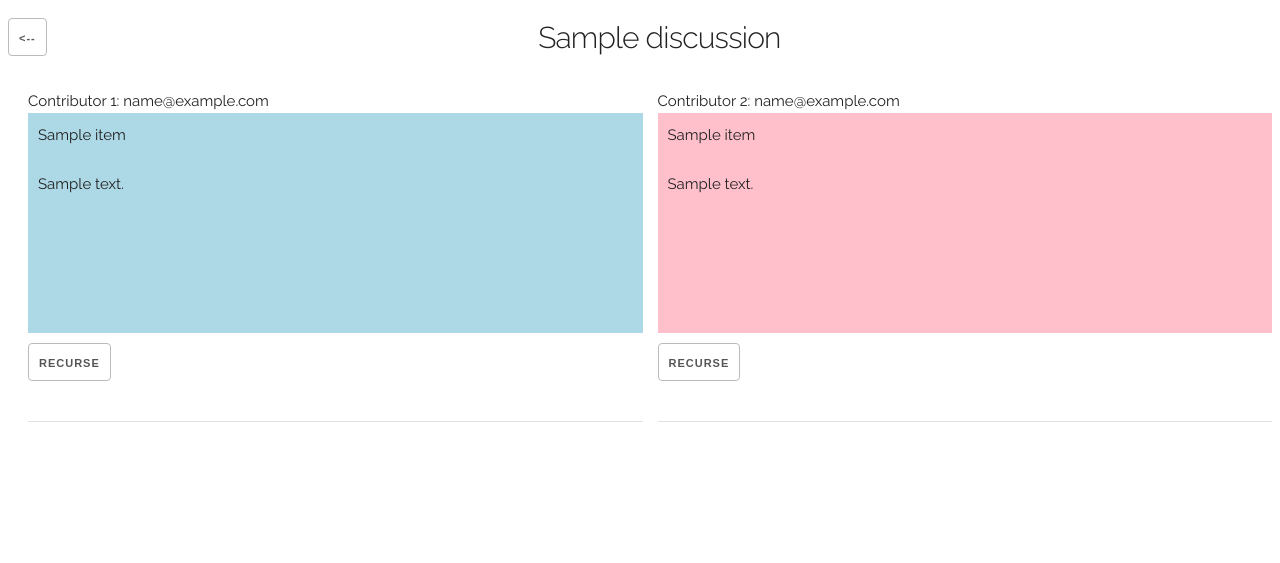
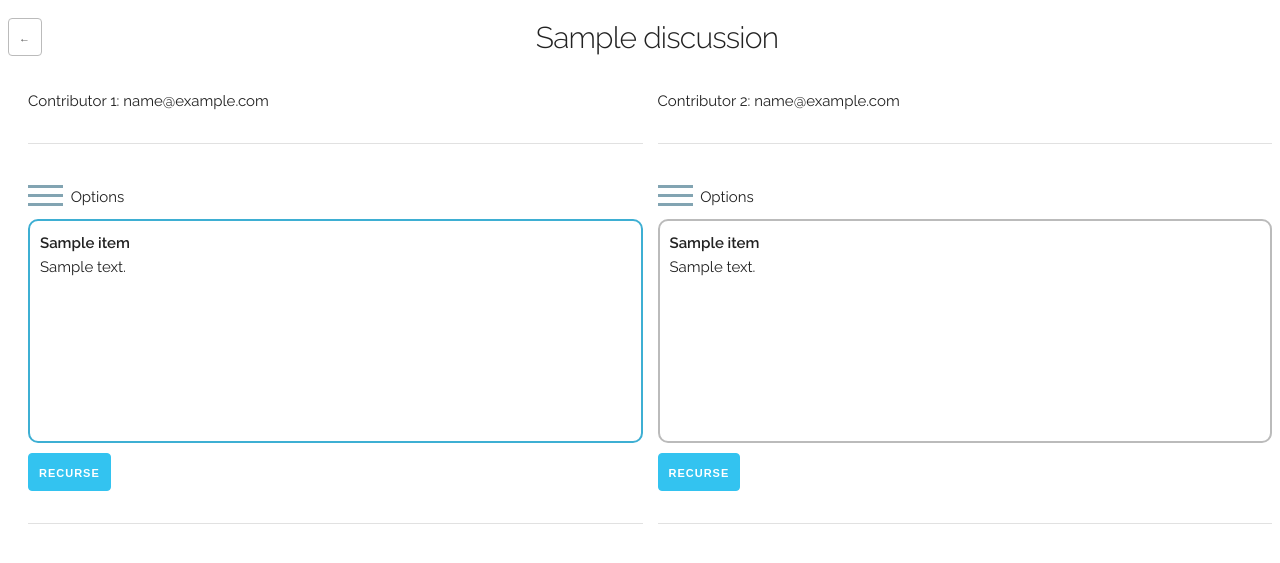
Before and after one commit to Vanzcoder/finalproject, a Python web app: template templates/discussion.html in a window 1280 px wide. Shown: the top 563 px of the page. Run offline with Jinja, Linux system fonts and the light colour scheme; the template is opened without the code that fills it: most values are stand-ins (such as "Sample title", 1, 10 or a date in 2020); some libraries are stand-ins or nearby versions.

Commit message:
Fixed the popup, buttons, and consistent stylings. Lots of visual tweaks.

```diff
--- a/stylesheets/skeleton.css
+++ b/stylesheets/skeleton.css
@@ -339,7 +339,7 @@ td:last-child {
 –––––––––––––––––––––––––––––––––––––––––––––––––– */
 button,
 .button {
-  margin-bottom: 1rem; }
+  margin-bottom: 0.2rem; }
 input,
 textarea,
 select,
--- a/stylesheets/stylesDiscussion.css
+++ b/stylesheets/stylesDiscussion.css
@@ -40,6 +40,7 @@ textarea {
   height: 300px;
 }
 
+
 /*This is the styling for when the page is selected*/
 .onHold {
   box-shadow: 0px 0px 0px 5px red inset;
@@ -69,7 +70,7 @@ textarea {
   bottom: 0;
 
   /* Black background with opacity */
-  background-color: rgba(0,0,0,0.9);
+  background-color: rgba(0,0,0,0.7);
 
   /* Order of how we want to order them*/
   z-index: 3;
@@ -86,6 +87,8 @@ textarea {
   display: none;
   background-color: white;
   top: 50px;
+  border-radius: 10px;
+  font-size: 18px;
   width: 70%;
   height: 70%;
   /* Half of 100% minus the existing width*/
@@ -94,6 +97,11 @@ textarea {
   z-index: 4;
 }
 
+
+.popupTitle {
+  padding-top: 10px;
+  text-align: center;
+}
 
 /* This is where the actual grid layout comes in */
 .box {
@@ -111,12 +119,22 @@ textarea {
   overflow-y: scroll;
 }
 
+
+.leftside, .rightside {
+  border-radius: 10px;
+}
+
 .leftside {
-  background-color: lightblue;
+  border: 2px solid #3EAFD3;
 }
 
 .rightside {
-  background-color: pink;
+  border: 2px solid #BBBBBB;
+}
+
+
+.cruxTitle {
+  margin: 0;
 }
 
 /* Removes the scrollbar, but keeps it functional*/
@@ -125,11 +143,16 @@ textarea {
 }
 
 
+.helpertext {
+  position: relative;
+  top: -10px;
+}
+
 
 .tooltip .tooltiptext {
     visibility: hidden;
     width: 100px;
-    background-color: black;
+    background-color: #0f9cc8;
     color: white;
     text-align: center;
     padding: 1px;
@@ -144,3 +167,43 @@ textarea {
 .tooltip:hover .tooltiptext {
     visibility: visible;
 }
+
+/* Hamburger icon stuff */
+.menu_container {
+    display: inline-block;
+    cursor: pointer;
+}
+
+.bar1, .bar2, .bar3 {
+    width: 35px;
+    height: 3px;
+    background-color: rgb(130, 164, 178);
+    margin: 6px 0;
+    transition: 0.4s;
+}
+
+
+/* Rotate first bar */
+.change .bar1 {
+    -webkit-transform:  translate(0px, 9px) rotate(-45deg);
+}
+
+/* Fade out the second bar */
+.change .bar2 {
+    opacity: 0;
+}
+
+/* Rotate last bar */
+.change .bar3 {
+    -webkit-transform:  translate(0px, -9px) rotate(45deg) ;
+    /*transform: rotate(45deg) translate(0px, 0px) ;*/
+}
+
+.inline {
+  display: inline;
+}
+
+
+.hidden {
+  display: none;
+}
--- a/templates/creatediscussion.html
+++ b/templates/creatediscussion.html
@@ -4,6 +4,7 @@
   <head>
     <meta charset="utf-8">
     <link type="text/css" rel="stylesheet" href="/stylesheets/skeleton.css"/>
+    <link type="text/css" rel="stylesheet" href="/stylesheets/styleshome.css"/>
     <link href="//fonts.googleapis.com/css?family=Raleway:400,300,600" rel="stylesheet" type="text/css">
     <title>New Discussion</title>
   </head>
--- a/templates/discussion.html
+++ b/templates/discussion.html
@@ -8,6 +8,7 @@
         <link href="//fonts.googleapis.com/css?family=Raleway:400,300,600" rel="stylesheet" type="text/css">
         <script src="https://ajax.googleapis.com/ajax/libs/jquery/3.2.1/jquery.min.js"></script>
         <script src="scripts/scriptDiscussion.js"></script>
+        <script src="https://use.fontawesome.com/3e4be7e583.js"></script>
     <title>{{discussion.title}}</title>
   </head>
 
@@ -18,40 +19,112 @@
 
     <!--The intro popup-->
     <div class="cruxPopup">
-      <button class="rightfloat expandButton">X</button>
-      <div class="popupText"></div>
+      <button class="rightfloat expandButton button-primary">X</button>
+      <div class="popupTitle"></div>
+      <div class="popupText left-pad"></div>
     </div>
 
     <div class="title">
-      <a href="{{discussion.parent_url}}"><button class="leftfloat"> <-- </button></a>
+      <a href="{{discussion.parent_url}}"><button class="leftfloat">&larr;</button></a>
       <h4>{{discussion.title}}</h4>
     </div>
 
 
+    <!-- The stuff below allows us to handle the cruxes -->
+
+    <div class="box left-pad">
+
+    <!-- This is the jinja that handles what goes on the left side of the page -->
+      <div class="left">
+        Contributor 1: {{user1.email}}
+        <hr />
+
+        {% for item in cruxesByUser1 %}
+
+        <!-- The buttons start here -->
+        <!-- The first button is the Options Menu button -->
+        <div class="buttonBar">
+            <div class="menu_container">
+                <div class="bar1"></div>
+                <div class="bar2"></div>
+                <div class="bar3"></div>
+            </div>
+            <span class="helpertext">&nbsp;Options</span>
+
+          <!-- Everything here is shown when the Options Menu is pressed -->
+          <div class="hidden">
+
+          <!-- This is the Expand Button that everyone sees-->
+            <div class="tooltip">
+              <button class="expandButton rightfloat"><i class="fa fa-arrows-alt" aria-hidden="true"></i></button>
+              <span class="tooltiptext">Expand</span>
+            </div>
+
+          <!-- If either of the users are present, we show the Recurse Button -->
+            {% if current_user_id == discussion.user1ID or current_user_id == discussion.user2ID%}
+            <div class="tooltip">
+              <form action="/recurse" method="post">
+                <input type="hidden" name="user1ID" value="{{ discussion.user1ID }}" />
+                <input type="hidden" name="user2ID" value="{{ discussion.user2ID }}" />
+                <input type="hidden" name="crux_title" value="{{ item.title }}" />
+                <input type="hidden" name="crux_urlsafe_key" value="{{ item.key.urlsafe() }}" />
+                <button type="submit" class="rightfloat"><i class="fa fa-repeat" aria-hidden="true"></i></button>
+                <span class="tooltiptext">Recurse</span>
+              </form>
+            </div>
+            {% endif %}
+
+            <!-- If it's User 2 (looking at User 1's stuff), we show the On Hold Button and Accept Buttons -->
+            {% if current_user_id == discussion.user2ID %}
+            <div class="tooltip">
+              <button class="rightfloat onHoldButton" value="{{ item.key.urlsafe() }}"><i class="fa fa-circle-o" aria-hidden="true"></i></button>
+              <span class="tooltiptext">Put On Hold</span>
+            </div>
+
+            <div class="tooltip">
+              <button class="rightfloat onAcceptButton" value="{{ item.key.urlsafe() }}"><i class="fa fa-check" aria-hidden="true"></i></button>
+              <span class="tooltiptext">Accept</span>
+            </div>
 
 
-    <div class="box left-pad">
-  <!--What's happening here is that we're running a conditional within our for loop to check if the OnHold boolean is True. If so, then we don't initialize it with the add'l CSS class "onHold", which is responsible for the additional styling changes-->
-      <div class="left">
-        Contributor 1: {{user1.email}}
+            {% else %}
 
-        {% for item in cruxesByUser1 %}
-          {% if item.onHold %}
-            <div class = "text onHold leftside">
-              {% if discussion.user2ID == current_user_id %}
-                <div class="buttonBar">
-                  <button class="expandButton rightfloat">X</button>
-                  <button class="rightfloat onHoldButton" value="{{ item.key.urlsafe() }}">H</button>
-                  <button class="rightfloat onAcceptButton" value="{{ item.key.urlsafe() }}">A</button>
+            {% endif %}
+
+            <hr />
+            <br />
 
           </div>
-              {% endif %}
+
+        </div>
+
+        <!-- This is the actual text from the crux-->
+        <div class = "text leftside">
           <p class = "cruxTitle">
-                {{item.title}}
+            <span contenteditable="true"><strong>{{item.title}}</strong></span>
           </p>
           <p class = "cruxContent">
             {{item.content}}
           </p>
+        </div>
+
+        <!-- If the crux links to a discussion, then the RECURSE Button links to it-->
+        {% if not (item.subdiscussion_key == None or item.subdiscussion_key == "None") %}
+        <a href="/discussion?key={{item.subdiscussion_key.urlsafe()}}"><button class="button-primary">RECURSE</button></a>
+        {% endif %}
+
+
+        <!-- If it's User1 looking at the User1 post, then the Delete Crux button shows -->
+        {% if current_user_id == discussion.user1ID %}
+          <form action="/deletecrux" class="inline" method="post">
+            <input type="hidden" name="discussion_key" value="{{ discussion.key.urlsafe() }}" />
+            <button name="crux_urlsafe_key" value="{{ item.key.urlsafe() }}">Delete Crux</button>
+          </form>
+        {% endif %}
+
+        <hr />
+
+        {% endfor %}
       </div>
 
 
@@ -60,18 +133,68 @@
 
 
 
-          {% elif item.onAccept %}
-            <div class = "text onAccept leftside">
-              {% if discussion.user2ID == current_user_id %}
+      <!-- Ditto, but with 1 and 2 swapped -->
+      <div class="right">
+        Contributor 2: {{user2.email}}
+        <hr />
+
+        {% for item in cruxesByUser2 %}
+
         <div class="buttonBar">
-                  <button class="expandButton rightfloat">X</button>
-                  <button class="rightfloat onHoldButton" value="{{ item.key.urlsafe() }}">H</button>
-                  <button class="rightfloat onAcceptButton" value="{{ item.key.urlsafe() }}">A</button>
+            <div class="menu_container">
+                <div class="bar1"></div>
+                <div class="bar2"></div>
+                <div class="bar3"></div>
+            </div>
+            <span class="helpertext">&nbsp;Options</span>
+
+          <div class="hidden">
+
+            <div class="tooltip">
+              <button class="expandButton rightfloat"><i class="fa fa-arrows-alt" aria-hidden="true"></i></button>
+              <span class="tooltiptext">Expand</span>
+            </div>
+
+            {% if current_user_id == discussion.user1ID or current_user_id == discussion.user2ID%}
+            <div class="tooltip">
+              <form action="/recurse" method="post">
+                <input type="hidden" name="user1ID" value="{{ discussion.user1ID }}" />
+                <input type="hidden" name="user2ID" value="{{ discussion.user2ID }}" />
+                <input type="hidden" name="crux_title" value="{{ item.title }}" />
+                <input type="hidden" name="crux_urlsafe_key" value="{{ item.key.urlsafe() }}" />
+                <button type="submit" class="rightfloat"><i class="fa fa-repeat" aria-hidden="true"></i></button>
+                <span class="tooltiptext">Recurse</span>
+              </form>
+            </div>
+            {% endif %}
+
+            {% if current_user_id == discussion.user1ID %}
+            <div class="tooltip">
+              <button class="rightfloat onHoldButton" value="{{ item.key.urlsafe() }}"><i class="fa fa-circle-o" aria-hidden="true"></i></button>
+              <span class="tooltiptext">Put On Hold</span>
+            </div>
+
+            <div class="tooltip">
+              <button class="rightfloat onAcceptButton" value="{{ item.key.urlsafe() }}"><i class="fa fa-check" aria-hidden="true"></i></button>
+              <span class="tooltiptext">Accept</span>
+            </div>
+
+
+            {% else %}
+
+            {% endif %}
+
+            <hr />
+            <br />
 
           </div>
-              {% endif %}
+
+        </div>
+
+
+        <div class = "text rightside">
           <p class = "cruxTitle">
-                {{item.title}}
+            <span contenteditable="true"><strong>{{item.title}}</strong></span>
           </p>
           <p class = "cruxContent">
             {{item.content}}
@@ -79,148 +202,29 @@
         </div>
 
 
+        {% if not (item.subdiscussion_key == None or item.subdiscussion_key == "None") %}
+        <a href="/discussion?key={{item.subdiscussion_key.urlsafe()}}"><button class="button-primary">RECURSE</button></a>
+        {% endif %}
 
 
-
-
-
-
-
-          {% else %}
-          <div class = "text leftside">
-            {% if discussion.user2ID == current_user_id %}
-              <div class="buttonBar">
-                <div class="tooltip">
-                  <button class="expandButton rightfloat">X</button>
-                  <span class="tooltiptext">Expand</span>
-                </div>
-
-                <button class="rightfloat onHoldButton" value="{{ item.key.urlsafe() }}">H</button>
-                <button class="rightfloat onAcceptButton" value="{{ item.key.urlsafe() }}">A</button>
-
-
-
-                          <form action="/recurse" method="post">
-                            <input type="hidden" name="user1ID" value="{{ discussion.user1ID }}" />
-                            <input type="hidden" name="user2ID" value="{{ discussion.user2ID }}" />
-                            <input type="hidden" name="crux_title" value="{{ item.title }}" />
-                            <input type="hidden" name="crux_urlsafe_key" value="{{ item.key.urlsafe() }}" />
-                            <button type="submit" class="rightfloat">R</button>
+        {% if current_user_id == discussion.user2ID %}
+          <form action="/deletecrux" class="inline" method="post">
+            <input type="hidden" name="discussion_key" value="{{ discussion.key.urlsafe() }}" />
+            <button name="crux_urlsafe_key" value="{{ item.key.urlsafe() }}">Delete Crux</button>
           </form>
-
-
-
-              </div>
-            {% endif %}
-            <p class = "cruxTitle">
-              {{item.title}}
-            </p>
-            <p class = "cruxContent">
-              {{item.content}}
-            </p>
-          </div>
-
-          {% if not (item.subdiscussion_key == None or item.subdiscussion_key == "None") %}
-          <a href="/discussion?key={{item.subdiscussion_key.urlsafe()}}"><button>RECURSE</button></a>
-          {% endif %}
-
         {% endif %}
 
         <hr />
 
         {% endfor %}
-
-        </div>
-
-
-      <div class="right">
-        Contributor 2: {{user2.email}}
-        {% for item in cruxesByUser2 %}
-          {% if item.onHold %}
-            <div class = "text onHold rightside">
-              {% if discussion.user1ID == current_user_id %}
-                <div class="buttonBar">
-                  <button class="expandButton rightfloat">X</button>
-                  <button class="rightfloat onHoldButton" value="{{ item.key.urlsafe() }}">H</button>
-                  <button class="rightfloat onAcceptButton" value="{{ item.key.urlsafe() }}">A</button>
-                </div>
-              {% endif %}
-              <p class = "cruxTitle">
-                {{item.title}}
-              </p>
-              <p class = "cruxContent">
-                {{item.content}}
-              </p>
-            </div>
-
-          {% elif item.onAccept %}
-            <div class = "text onAccept rightside">
-              {% if discussion.user1ID == current_user_id %}
-                <div class="buttonBar">
-                  <button class="expandButton rightfloat">X</button>
-                  <button class="rightfloat onHoldButton" value="{{ item.key.urlsafe() }}">H</button>
-                  <button class="rightfloat onAcceptButton" value="{{ item.key.urlsafe() }}">A</button>
-                </div>
-              {% endif %}
-              <p class = "cruxTitle">
-                {{item.title}}
-              </p>
-              <p class = "cruxContent">
-                {{item.content}}
-              </p>
-            </div>
-
-          {% else %}
-          <div class = "text rightside">
-            {% if discussion.user1ID == current_user_id %}
-              <div class="buttonBar">
-                <button class="expandButton rightfloat">X</button>
-                <button class="rightfloat onHoldButton" value="{{ item.key.urlsafe() }}">H</button>
-                <button class="rightfloat onAcceptButton" value="{{ item.key.urlsafe() }}">A</button>
-
-
-
-                <form action="/recurse" method="post">
-                  <input type="hidden" name="user1ID" value="{{ discussion.user1ID }}" />
-                  <input type="hidden" name="user2ID" value="{{ discussion.user2ID }}" />
-                  <input type="hidden" name="crux_title" value="{{ item.title }}" />
-                  <input type="hidden" name="crux_urlsafe_key" value="{{ item.key.urlsafe() }}" />
-                  <button type="submit" class="rightfloat">R</button>
-                </form>
-
-
-
-              </div>
-            {% endif %}
-
-            <p class = "cruxTitle">
-              {{item.title}}
-            </p>
-            <p class = "cruxContent">
-              {{item.content}}
-            </p>
-          </div>
-
-          {% if not (item.subdiscussion_key == None or item.subdiscussion_key == "None") %}
-          <a href="/discussion?key={{item.subdiscussion_key.urlsafe()}}"><button>RECURSE</button></a>
-          {% endif %}
-
-          {% endif %}
-
-          <hr />
-
-
-        {% endfor %}
-
       </div>
 
     </div>
 
-
     <br />
 
 
-
+    <!-- If either User 1 or User 2 are logged in, they can Add Crux or Delete Discussion -->
     {% if discussion.user1ID == current_user_id or discussion.user2ID ==  current_user_id  %}
       <form method="post" action ="/newcrux">
         <input type="hidden" name="discussion_key" value="{{ discussion.key.urlsafe() }}" />
@@ -240,6 +244,12 @@
         </div>
 
       </form>
+
+      <form action="/deletediscussion" method="post">
+       <input type="hidden" name="discussion_thread_ID" value="{{ discussion.discussion_thread_ID }}" />
+       <button class="rightfloat">Delete Discussion</button>
+     </form>
+
     {% endif %}
 
 
```
Also changed, not shown: scripts/scriptDiscussion.js (+23 -8 lines), test.html (added, +222 -0 lines). Lines whose indentation alone changed are shown as unchanged.
